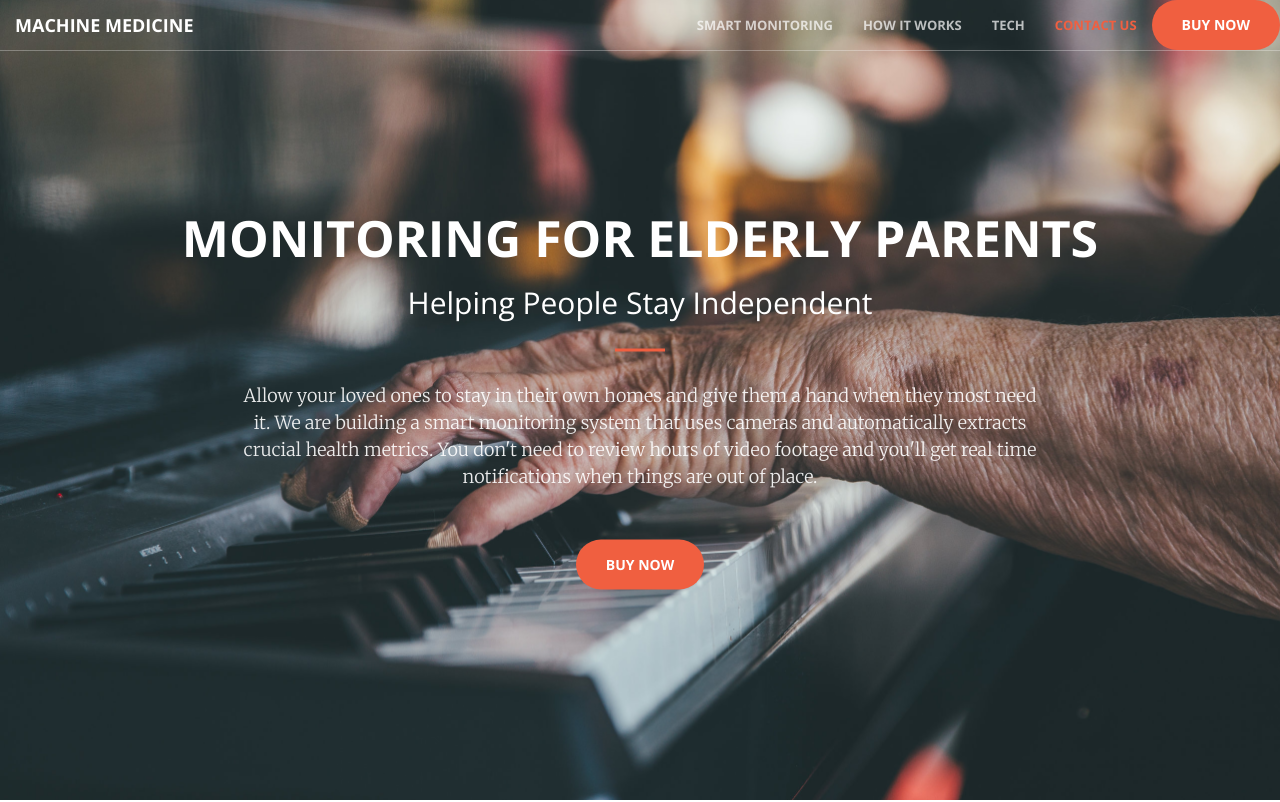
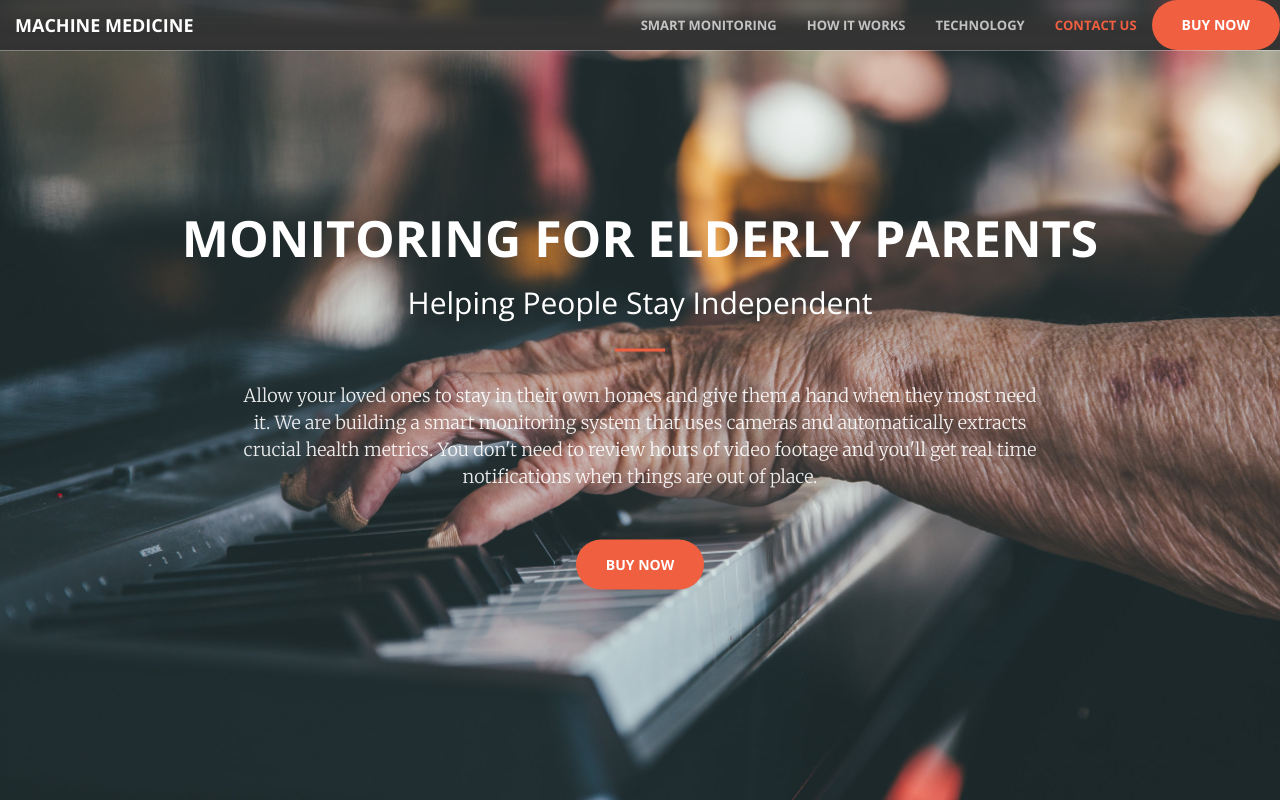
Before and after one commit to GeorgianaPetria/MachineMedicine, a website: page index.html in a window 1280 px wide. Shown: the top 802 px of the page. Drawn offline with nearby package versions, Linux system fonts and the light colour scheme.

Commit message:
fixed header

```diff
--- a/css/creative.css
+++ b/css/creative.css
@@ -68,6 +68,7 @@ aside {
   -webkit-transition: all 0.35s;
   -moz-transition: all 0.35s;
   transition: all 0.35s;
+  box-shadow: inset -18px -20px 20px 20px;
 }
 .navbar-default .navbar-header .navbar-brand {
   color: #F05F40;
@@ -129,6 +130,7 @@ aside {
   .navbar-default.affix {
     background-color: white;
     border-color: rgba(34, 34, 34, 0.05);
+    box-shadow: none;
   }
   .navbar-default.affix .navbar-header .navbar-brand {
     color: #F05F40;
--- a/index.html
+++ b/index.html
@@ -54,7 +54,7 @@
                         <a class="page-scroll" href="#how">How It Works</a>
                     </li>
                     <li>
-                        <a href="technology.html">Tech</a>
+                        <a href="technology.html">Technology</a>
                     </li>
                     <li>
                         <a class="page-scroll" href="#contact">Contact Us</a>
```
Also changed, not shown: technology.html (+1 -1 lines), css/creative.min.css.
